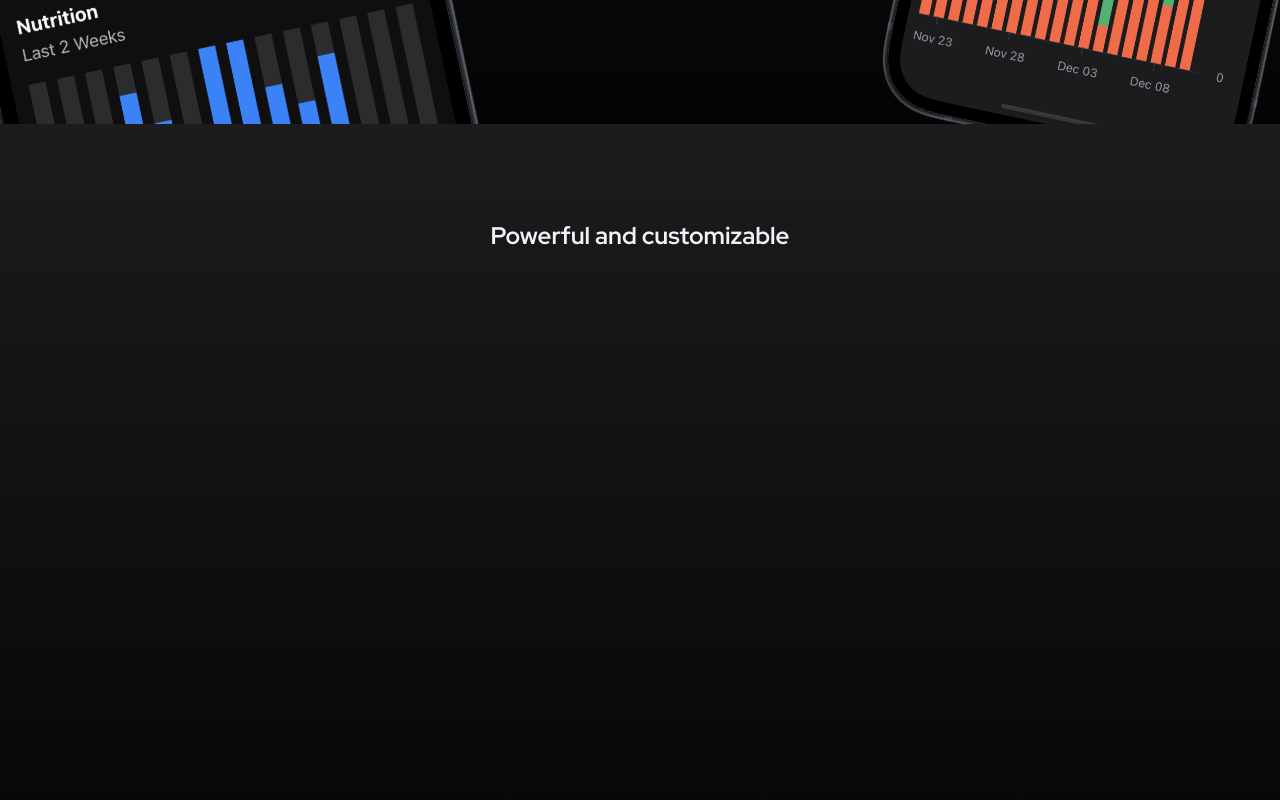
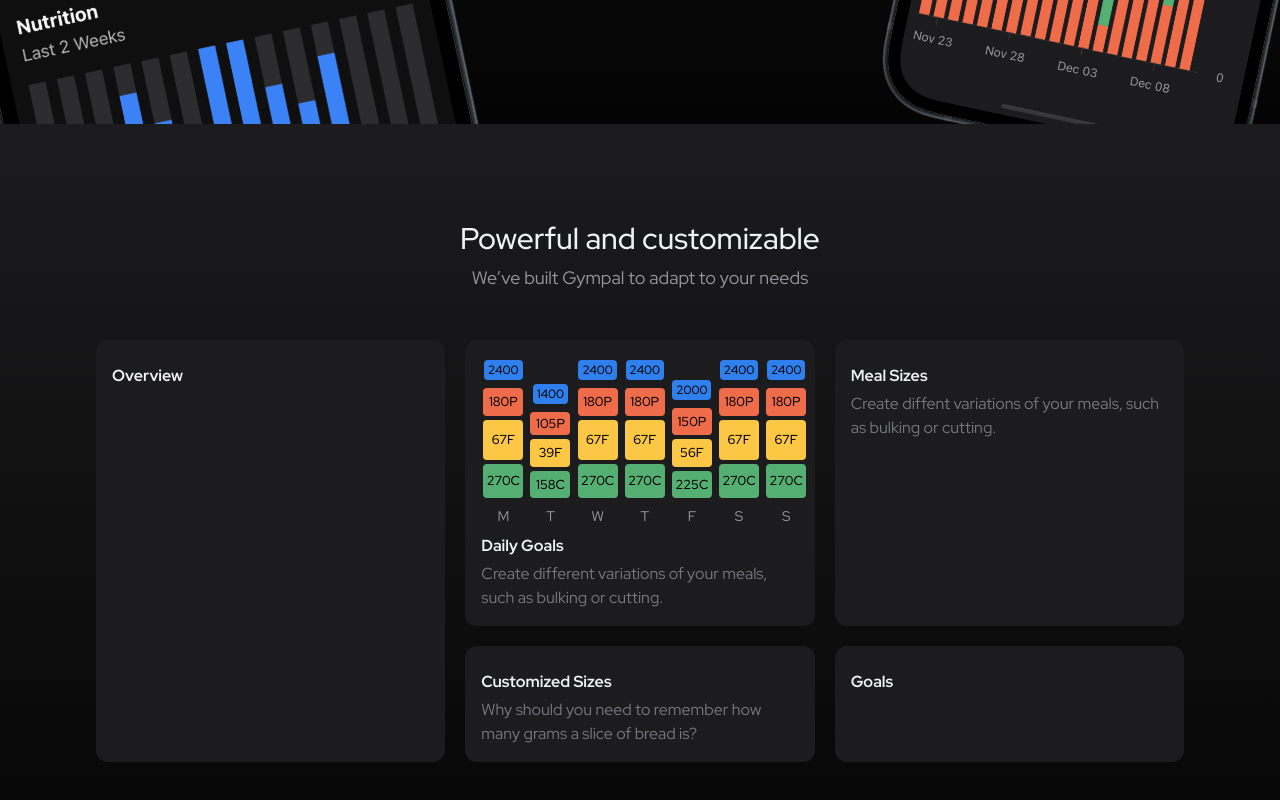
Before and after one commit to audn/gympal.com, a Next.js app: page /2 in a window 1280 px wide. Shown: the part 676-1476 px from the top of the page. Built offline with nearby package versions, Linux system fonts and the light colour scheme.

Commit message:
v2 fixed animation

```diff
--- a/src/components/Header.tsx
+++ b/src/components/Header.tsx
@@ -25,7 +25,13 @@ function Header() {
   };
   const router = useRouter();
   return (
-    <motion.div animate="enter" exit="exit" initial="initial" variants={header}>
+    <motion.div
+      animate="enter"
+      exit="exit"
+      initial="initial"
+      variants={header}
+      className="relative z-50"
+    >
       <header className=" flex items-center justify-center fixed top-8 inset-x-0 z-50">
         <div className="px-4 py-2 shadow-lg rounded-full w-auto flex items-center bg-types-100 border border-[#2c2c2c]">
           <img src="/favicon/apple-touch-icon.png" className="w-6 h-6 mr-6" />
--- a/src/components/features/Features.tsx
+++ b/src/components/features/Features.tsx
@@ -8,15 +8,19 @@ function Features() {
     },
     {
       title: 'Daily Goals',
-      decription:
+      description:
         'Create different variations of your meals, such as bulking or cutting.',
       component: <DailyGoals />,
     },
     {
       title: 'Meal Sizes',
+      description:
+        'Create diffent variations of your meals, such as bulking or cutting. ',
     },
     {
       title: 'Customized Sizes',
+      description:
+        'Why should you need to remember how many grams a slice of bread is?',
     },
     {
       title: 'Goals',
@@ -36,7 +40,7 @@ function Features() {
           {x.component}
           <div className="">
             <h3 className="font-semibold mb-1 mt-2">{x.title}</h3>
-            <p className=" text-[#787880]">{x.decription}</p>
+            <p className=" text-[#787880]">{x.description}</p>
           </div>
         </div>
       ))}
--- a/src/pages/2.tsx
+++ b/src/pages/2.tsx
@@ -1,5 +1,6 @@
 import { motion } from 'framer-motion';
 import { useEffect, useState } from 'react';
+import Features from '../components/features/Features';
 
 export default function Home() {
   const [offsetY, setOffsetY] = useState(0);
@@ -71,7 +72,7 @@ export default function Home() {
           variants={scaleIn}
         >
           <div
-            className="relative z-50"
+            className="relative z-10"
             style={{
               transform: `translateY(${offsetY * 0.2}px)`,
             }}
@@ -88,7 +89,7 @@ export default function Home() {
           variants={scaleIn}
         >
           <div
-            className="relative z-50"
+            className="relative z-10"
             style={{
               transform: `translateY(${offsetY * 0.2}px)`,
             }}
@@ -104,7 +105,16 @@ export default function Home() {
         style={{ transform: `translateY(-${offsetY * -0.5}px)` }}
         className="min-h-screen p-24 text-center mx-auto bg-gradient-to-t from-types-50 to-types-100 flex justify-center items-start"
       >
-        <h1 className="text-2xl font-semibold">Powerful and customizable</h1>
+        <div className="flex flex-col">
+          <div className="mb-12">
+            <h1 className="text-3xl font-medium">Powerful and customizable</h1>
+            <p className="text-lg mt-2 text-on-100">
+              We’ve built Gympal to adapt to your needs
+            </p>
+          </div>
+
+          <Features />
+        </div>{' '}
       </div>
       {/* </div> */}
     </main>
```
